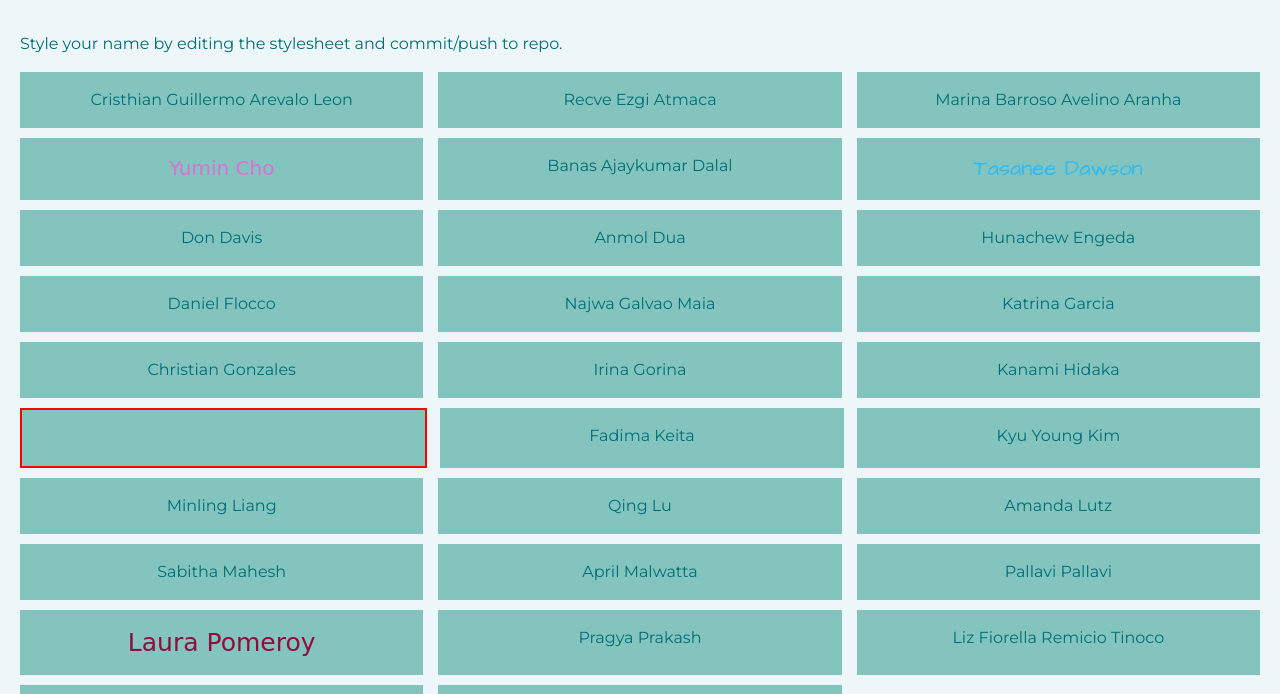
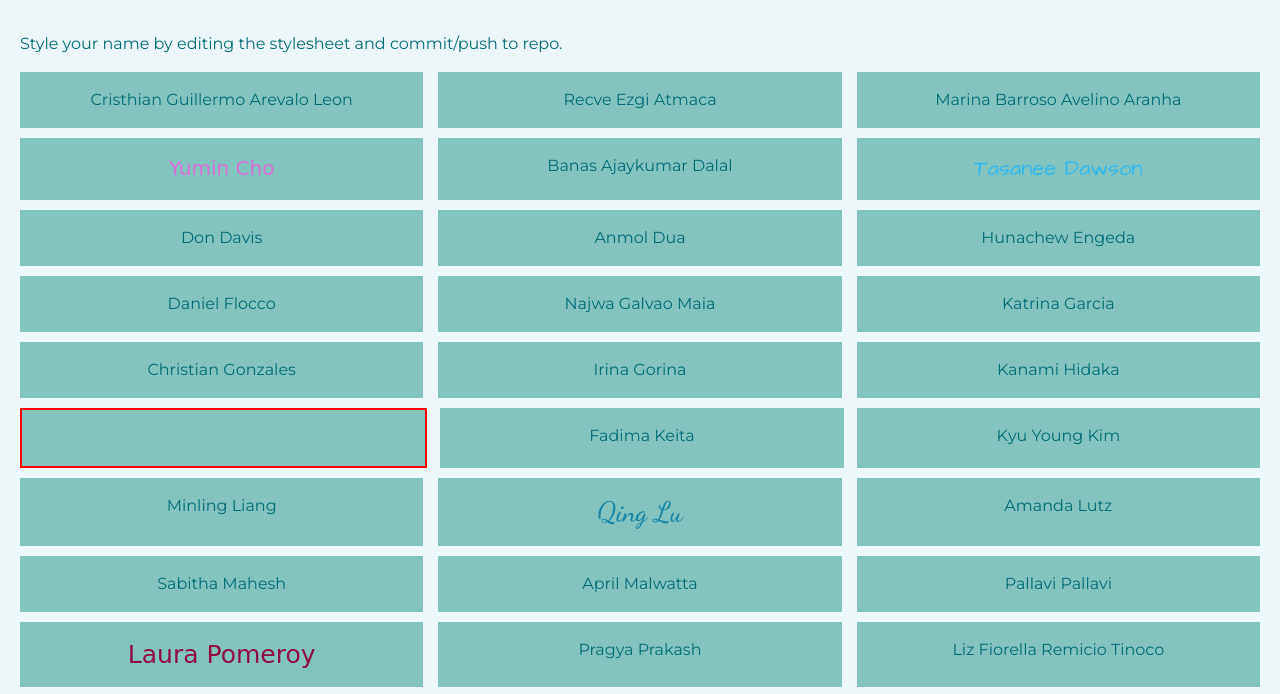
Before and after one commit to sabithamahesh/inm320-git-assignment, a website: page public/index.html in a window 1280 px wide. Shown: the part 88-782 px from the top of the page. Drawn offline with nearby package versions, Linux system fonts and the light colour scheme; a web font is replaced by a local one.

Commit message:
Styled my name and added picture

```diff
--- a/public/assets/css/style.css
+++ b/public/assets/css/style.css
@@ -96,6 +96,9 @@ main div {
 }
 
 #qlu30 {
+  font-family: 'Dancing Script', cursive;
+  color: #1687a7;
+  font-size: 1.75rem;
 }
 
 #amanda.lutz {
--- a/public/index.html
+++ b/public/index.html
@@ -12,6 +12,8 @@
     <link href="https://fonts.googleapis.com/css2?family=Montserrat:ital,wght@0,100;0,200;0,300;0,400;0,500;0,600;0,700;0,800;0,900;1,100;1,200;1,300;1,400;1,500;1,600;1,700;1,800;1,900&family=Reggae+One&display=swap" rel="stylesheet">
     <link rel="preconnect" href="https://fonts.gstatic.com">
     <link href="https://fonts.googleapis.com/css2?family=Akaya+Kanadaka&display=swap" rel="stylesheet">
+    <link rel="preconnect" href="https://fonts.gstatic.com">
+    <link href="https://fonts.googleapis.com/css2?family=Dancing+Script:wght@500&display=swap" rel="stylesheet">
     <link rel="stylesheet" href="/assets/css/style.css" />
 </head>
 <body>
```
Also changed, not shown: public/assets/images/Qing_Lu.jpg (added), 3 other files.
